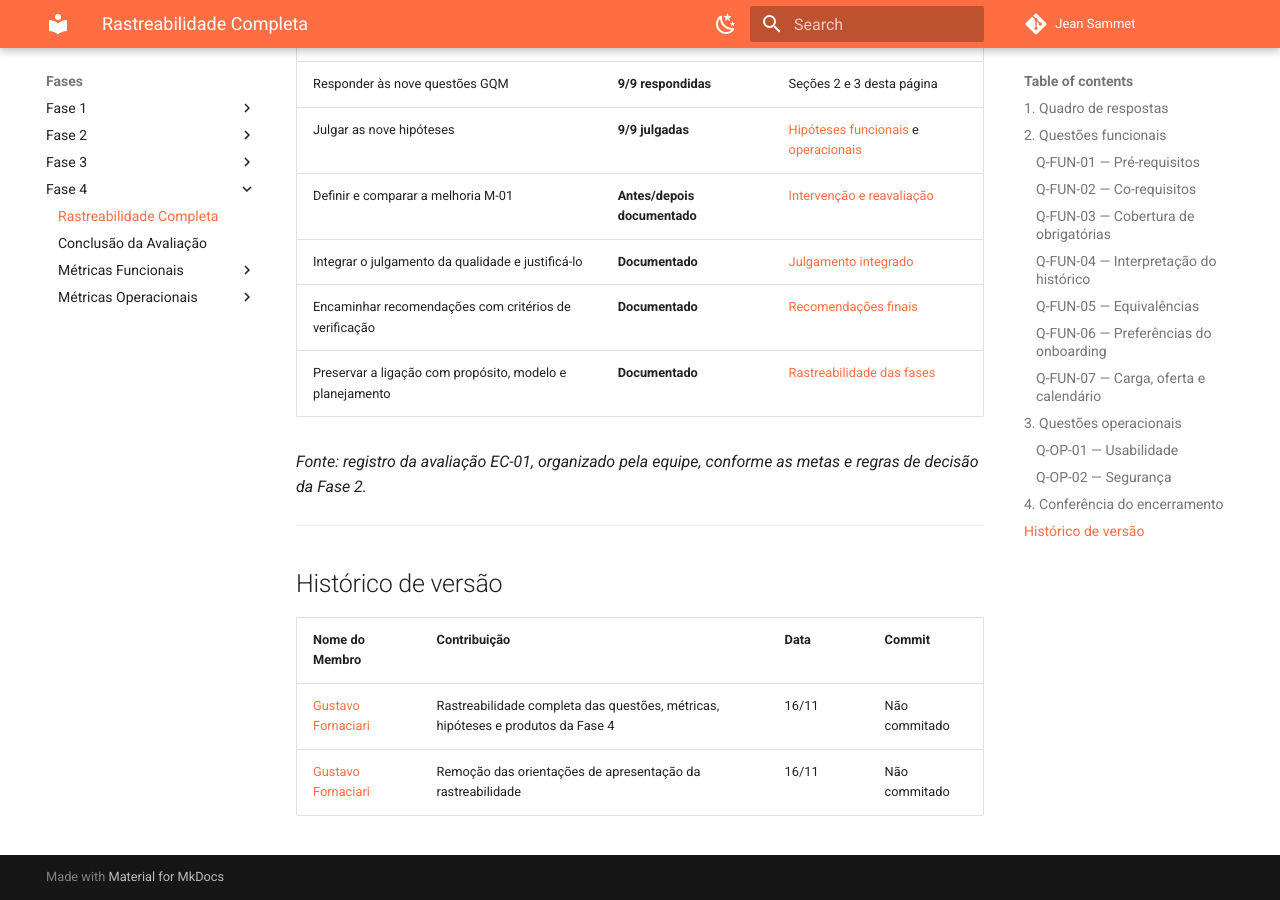
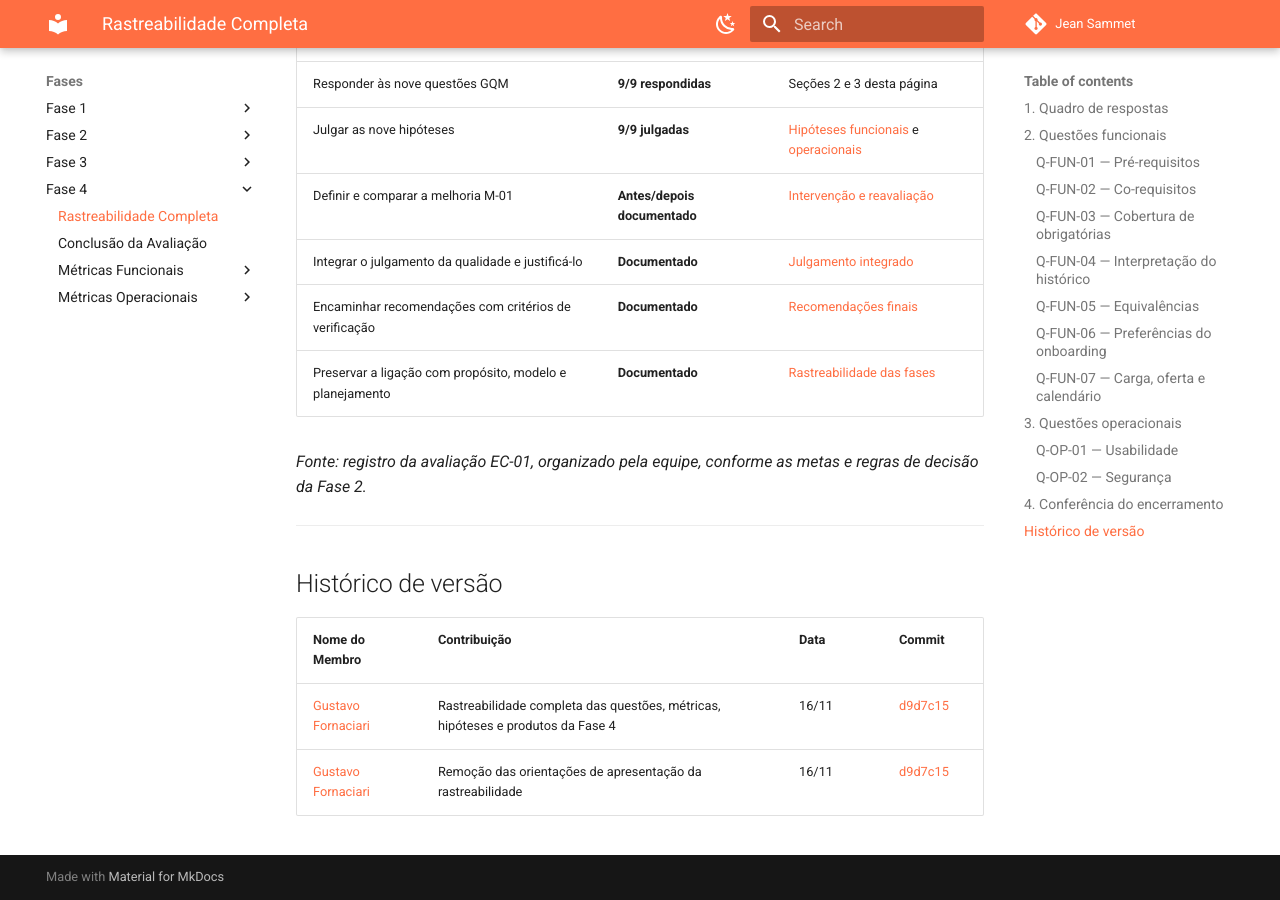
Before and after one commit to FCTE-Qualidade-de-Software-1/2026-2_T02_JEAN_SAMMET, an MkDocs documentation site: the page built from docs/fases/fase4/rastreabilidade.md, in a window 1280 px wide and 900 px high, scrolled down 7754 px. Built offline with MkDocs 1.6.1 and Material for MkDocs 9.7.7, drawn with Linux system fonts in a browser that asks for light colours; comment, search, counter and statistics services are not loaded.

Commit message:
Historico de versionamento corrigido

```diff
--- a/docs/fases/fase4/rastreabilidade.md
+++ b/docs/fases/fase4/rastreabilidade.md
@@ -249,5 +249,5 @@ A Tabela 11 reúne os produtos da Fase 4 e seus pontos de consulta.
 
 | Nome do Membro | Contribuição | Data | Commit |
 |---|---|---|---|
-| [Gustavo Fornaciari](https://github.com/GUGOFO) | Rastreabilidade completa das questões, métricas, hipóteses e produtos da Fase 4 | 16/11 | Não commitado |
-| [Gustavo Fornaciari](https://github.com/GUGOFO) | Remoção das orientações de apresentação da rastreabilidade | 16/11 | Não commitado |
+| [Gustavo Fornaciari](https://github.com/GUGOFO) | Rastreabilidade completa das questões, métricas, hipóteses e produtos da Fase 4 | 16/11 | [d9d7c15](https://github.com/FCTE-Qualidade-de-Software-1/2026-2_T02_JEAN_SAMMET/commit/d9d7c1591b6995089cd520a3cca24091f2566c13) |
+| [Gustavo Fornaciari](https://github.com/GUGOFO) | Remoção das orientações de apresentação da rastreabilidade | 16/11 | [d9d7c15](https://github.com/FCTE-Qualidade-de-Software-1/2026-2_T02_JEAN_SAMMET/commit/d9d7c1591b6995089cd520a3cca24091f2566c13) |
```
Also changed, not shown: docs/fases/fase3/operacionais/rastreabilidade.md (+1 -1 lines), docs/fases/fase4/conclusao.md (+1 -1 lines), docs/index.md (+1 -1 lines).
